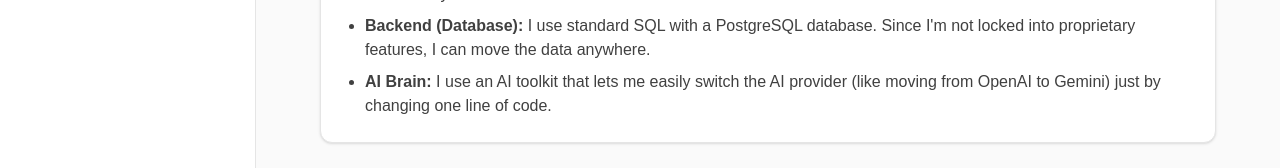
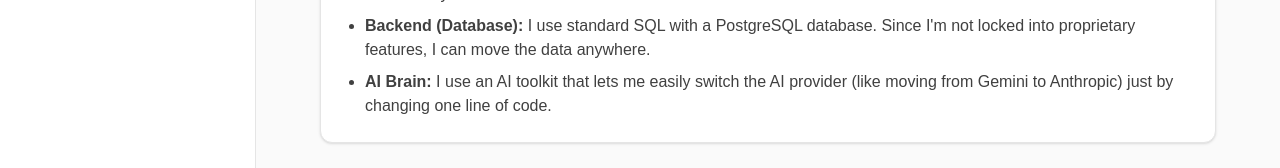
Before and after one commit to Navadeep-bommarapu/Second-Brain-AI, a Next.js app: page /docs in a window 1280 px wide. Shown: the part 378-546 px from the top of the page. Built offline with nearby package versions, Linux system fonts and the light colour scheme.

Commit message:
chore(cleanup): final project polish, simplify README, remove dead code, and ensure clean build

```diff
--- a/app/docs/page.tsx
+++ b/app/docs/page.tsx
@@ -35,7 +35,7 @@ export default function DocsPage() {
                             <ul className="list-disc pl-5 space-y-2 text-neutral-700 dark:text-neutral-300">
                                 <li><strong>Frontend (User Interface):</strong> Built with React and Next.js. The visual parts are independent of the data, meaning I could easily move them to another framework.</li>
                                 <li><strong>Backend (Database):</strong> I use standard SQL with a PostgreSQL database. Since I'm not locked into proprietary features, I can move the data anywhere.</li>
-                                <li><strong>AI Brain:</strong> I use an AI toolkit that lets me easily switch the AI provider (like moving from OpenAI to Gemini) just by changing one line of code.</li>
+                                <li><strong>AI Brain:</strong> I use an AI toolkit that lets me easily switch the AI provider (like moving from Gemini to Anthropic) just by changing one line of code.</li>
                             </ul>
                         </CardContent>
                     </Card>
```
Also changed, not shown: 1 other file (tests, documents, lock files or other folders).
